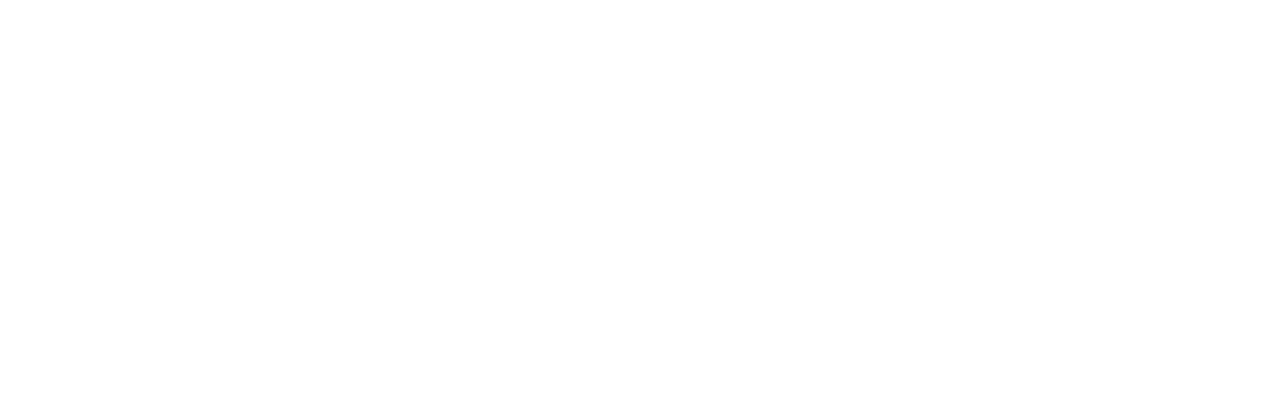
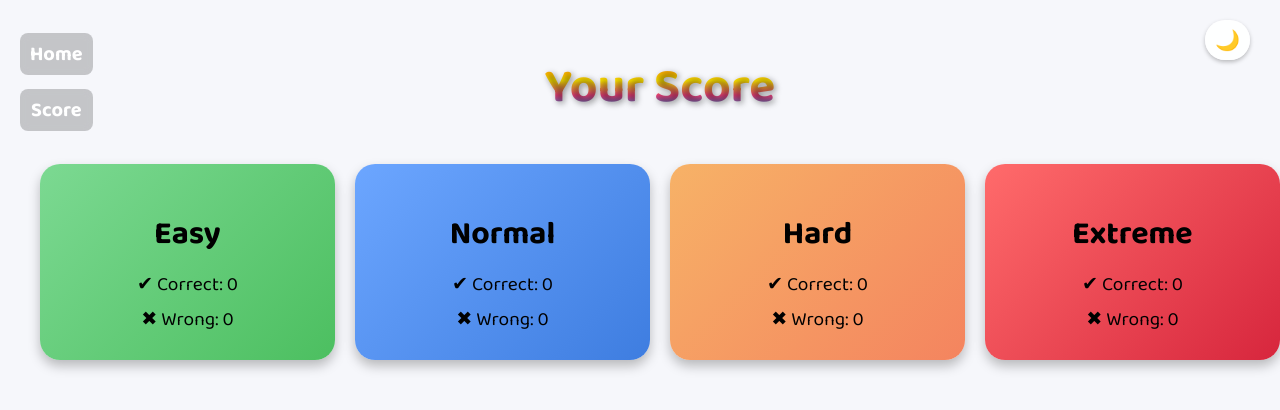
Before and after one commit to Nicole-Soares/unq-ui-nicole-soares-trabajo-final, a React (Vite) app: page /score in a window 1280 px wide. Before the commit this address had no page. Shown: the top 410 px of the page. Built offline with nearby package versions, Linux system fonts and the light colour scheme.

Commit message:
se agrego un menu junto con un score + arreglos css

```diff
--- a/src/App.jsx
+++ b/src/App.jsx
@@ -2,12 +2,17 @@ import './App.css'
 import { Routes, Route } from "react-router-dom";
 import DifficultyPage from "./pages/Difficulty/DifficultyPage";
 import GamePage from './pages/Game/GamePage';
+import ResultadosPage from './pages/Result/ResultPage';
+import ScorePage from './pages/Score/ScorePage';
 
 function App() {
   return (
     <Routes>
       <Route path="/" element={<DifficultyPage />} />
       <Route path="/preguntas" element={<GamePage />} />
+      <Route path='/resultados' element={<ResultadosPage/>} />
+      <Route path='/resultados' element={<ResultadosPage/>} />
+      <Route path='/score' element={<ScorePage/>} />
     </Routes>
   )
 }
--- /dev/null
+++ b/src/components/menu/Menu.jsx
@@ -0,0 +1,12 @@
+import { useNavigate} from "react-router-dom"
+
+export default function Menu(){
+
+    const navigate = useNavigate()
+    return(
+        <div>
+        <h1 className="menu-item" onClick={() => navigate("/")}>Home</h1>
+        <h1 className="menu-item" onClick={() => navigate("/score")}>Score</h1>
+        </div>
+    )
+}
--- a/src/pages/Difficulty/DifficultyPage.css
+++ b/src/pages/Difficulty/DifficultyPage.css
@@ -56,6 +56,50 @@
   z-index: 0;
 }
 
+.menu {
+  position: absolute;
+  top: 20px;
+  left: 20px;
+  display: flex;
+  flex-direction: column;
+  gap: 12px;
+  z-index: 20;
+}
+
+.menu-item {
+  cursor: pointer;
+  font-size: 20px;
+  color: white;
+  padding: 6px 10px;
+  border-radius: 8px;
+  background: rgba(0,0,0,0.2);
+  backdrop-filter: blur(4px);
+  transition: 0.2s;
+}
+
+.menu-item:hover {
+  background: rgba(0,0,0,0.35);
+  transform: translateX(4px);
+}
+
+/* Contenedor que centra el contenido completo */
+.content-wrapper {
+  width: 100%;
+  display: flex;
+  flex-direction: column;
+  align-items: center;   /* centra horizontal */
+  justify-content: center; /* centra vertical si querés */
+  position: relative;
+  z-index: 1;
+}
+
+.container-difficulty-character {
+  width: 50%;
+  justify-content: center;
+  display: flex;
+  flex-direction: column;
+  align-items: center;
+}
 .error-message {
   color: #ff5252;
   font-size: 18px;
@@ -90,6 +134,7 @@
   box-shadow: 0 3px 6px rgba(0, 0, 0, 0.3);
 }
 
+
 .title-trivia {
   color: white;
   text-shadow: 0 0 5px rgb(38, 0, 255), 0 0 10px rgb(204, 56, 184);
@@ -101,7 +146,7 @@
 .contenedor-personajes {
   display: flex;
   flex-direction: row;
-  width: 60%;
+  width: 100%;
   gap: 12px;
   justify-content: center;
   margin-bottom: 30px;
--- a/src/pages/Difficulty/DifficultyPage.jsx
+++ b/src/pages/Difficulty/DifficultyPage.jsx
@@ -13,6 +13,7 @@ import { useDifficulty } from "../../hooks/useDifficulty";
 import ThemeButtons from "../../components/ThemeButtons";
 import { useTheme } from "../../hooks/useTheme";
 import { getDifficulties } from "../../services/triviaApi";
+import Menu from "../../components/menu/Menu";
 
 export default function DifficultyPage() {
   const [dificultades, setDificultades] = useState([]);
@@ -63,9 +64,14 @@ export default function DifficultyPage() {
 
   return (
     <div className={`difficulty-background ${theme}`}>
+      <div className="menu">
+        <Menu/>
+      </div>
       <div className="theme-toggle-wrapper">
         <ThemeButtons />
       </div>
+      <div className="content-wrapper">
+      <div className="container-difficulty-character">
       <div>
         <h1 className="title-trivia">Trivia Game</h1>
       </div>
@@ -135,6 +141,8 @@ export default function DifficultyPage() {
           Let’s play!
         </button>
       </div>
+      </div>
+      </div>
     </div>
   );
 }
--- a/src/pages/Game/GamePage.jsx
+++ b/src/pages/Game/GamePage.jsx
@@ -10,6 +10,9 @@ import {
   checkAnswer,
   getQuestionsByDifficulty,
 } from "../../services/triviaApi";
+import { useNavigate } from "react-router-dom";
+import { addResult } from "../../utils/resultsLocalStorage";
+import Menu from "../../components/menu/Menu";
 
 export default function GamePage() {
   const [preguntas, setPreguntas] = useState([]);
@@ -25,9 +28,9 @@ export default function GamePage() {
   const [cantidadDePreguntasIncorrectas, setCantidadDePreguntasIncorrectas] =
     useState(0);
   const [errorMsg, setErrorMsg] = useState(null);
-const [timeLeft, setTimeLeft] = useState(10);
+  const [timeLeft, setTimeLeft] = useState(10);
   const timerRef = useRef(null);
-
+  const navigate = useNavigate();
   const listaDeFondos = [
     "fondo1",
     "fondo2",
@@ -54,8 +57,6 @@ const [timeLeft, setTimeLeft] = useState(10);
     "fondo10Dark",
   ];
 
-
-
   useEffect(() => {
     const fetchPreguntas = async () => {
       try {
@@ -69,10 +70,13 @@ const [timeLeft, setTimeLeft] = useState(10);
       }
     };
 
+    //no se puede acceder a las preguntas sin antes haber elegido una dificultad
+    if (difficulty === null) {
+      navigate("/");
+    }
+
     fetchPreguntas();
   }, [difficulty]);
-
-
 
   const fetchRespuesta = async (questionId, option) => {
     try {
@@ -129,9 +133,10 @@ const [timeLeft, setTimeLeft] = useState(10);
     };
   }, [currentIndex, loading, preguntas.length, cantidadDePreguntasHechas]);
 
-// Usuario responde
+
+
+  // Usuario responde
   const handleAnswer = async (questionId, option) => {
-    // si entra acá es porque ya respondio
     if (timerRef.current) {
       clearInterval(timerRef.current);
       timerRef.current = null;
@@ -146,8 +151,11 @@ const [timeLeft, setTimeLeft] = useState(10);
       setTimeout(() => {
         if (data.answer) {
           setCantidadDePreguntasCorrectas((prev) => prev + 1);
+          console.log(difficulty)
+          addResult(difficulty, 1, 0);
         } else {
           setCantidadDePreguntasIncorrectas((prev) => prev + 1);
+          addResult(difficulty, 0, 1);
         }
 
         setCantidadDePreguntasHechas((prev) => prev + 1);
@@ -160,7 +168,6 @@ const [timeLeft, setTimeLeft] = useState(10);
       setOpcionSeleccionada(null);
     }
   };
-
 
   if (loading) {
     return <Loader />;
@@ -178,19 +185,18 @@ const [timeLeft, setTimeLeft] = useState(10);
   }
 
   if (cantidadDePreguntasHechas >= preguntas.length) {
-    return (
-      <ResultadosPage
-        cantidadDePreguntasCorrectas={cantidadDePreguntasCorrectas}
-        cantidadDePreguntasIncorrectas={cantidadDePreguntasIncorrectas}
-      />
-    );
+    navigate("/resultados", {
+      replace: true,
+      state: {
+        cantidadDePreguntasCorrectas,
+        cantidadDePreguntasIncorrectas,
+      },
+    });
   }
 
   const fondoActualClass = listaDeFondos[currentIndex % listaDeFondos.length];
   const fondoActualClassDark =
     listaDeFondosDark[currentIndex % listaDeFondosDark.length];
-
-
 
   return (
     <div
@@ -200,6 +206,10 @@ const [timeLeft, setTimeLeft] = useState(10);
           : `preguntas-background ${fondoActualClassDark}`
       }
     >
+      <div className="menu">
+        <Menu />
+      </div>
+
       <div className="theme-toggle-wrapper">
         <ThemeButtons />
       </div>
--- a/src/pages/Result/ResultPage.jsx
+++ b/src/pages/Result/ResultPage.jsx
@@ -1,20 +1,33 @@
 import { MdOutlineReplay } from "react-icons/md";
-import { useNavigate } from "react-router-dom";
-import React, { useState } from "react";
+import { useNavigate, useLocation } from "react-router-dom";
+import React, { useState, useEffect } from "react";
 import Confetti from "react-confetti";
 import useWindowSize from "../../hooks/useWindowSize";
 import "./ResultPage.css";
 import ModalShare from "../../components/modales/ModalShare";
+import Menu from "../../components/menu/Menu";
 
-export default function ResultadosPage({
-  cantidadDePreguntasCorrectas,
-  cantidadDePreguntasIncorrectas,
-}) {
+export default function ResultadosPage() {
+const { state } = useLocation();
   const navigate = useNavigate();
   //hook del tamaño de la ventana actual
   const { width, height } = useWindowSize();
 
   const [shareMenuOpen, setShareMenuOpen] = useState(false);
+
+
+  useEffect(() => {
+    if (!state) {
+      navigate("/");
+    }
+  }, [state, navigate]);
+
+  if (!state) return null;
+
+
+  const { cantidadDePreguntasCorrectas, cantidadDePreguntasIncorrectas } =
+    state;
+
 
   const openShareMenu = () => {
     setShareMenuOpen(true);
@@ -27,6 +40,8 @@ export default function ResultadosPage({
   const handlerRepetir = () => {
     navigate("/");
   };
+
+
 
   return (
     <div className="resultados-background">
--- /dev/null
+++ b/src/pages/Score/ScorePage.css
@@ -0,0 +1,84 @@
+/* CONTENEDOR GENERAL */
+.score-container {
+    padding: 20px;
+    text-align: center;
+    font-family: "Baloo 2", sans-serif; /* muy estilo juegos */
+    height: 100%;
+    width: 100%;
+  }
+
+  .score-container.light{
+    background-color: #f6f7fb;
+  }
+
+  .score-container.dark{
+    background-color: black;
+  }
+
+  /* TITULO */
+  .score-title {
+    font-size: 3rem;
+    margin-bottom: 20px;
+    text-shadow: 2px 2px 6px rgba(0, 0, 0, 0.4);
+
+      background: -webkit-linear-gradient(#00c853,
+      #ff8f00,
+      #ffe600,
+      #ec407a,
+      #1e88e5,
+      #f44336);
+  -webkit-background-clip: text;
+  -webkit-text-fill-color: transparent;
+  }
+
+  /* GRID DE TARJETAS */
+  .score-grid {
+    display: grid;
+    grid-template-columns: repeat(auto-fit, minmax(230px, 1fr));
+    gap: 20px;
+    padding: 20px;
+  }
+
+  /* TARJETAS */
+  .score-card {
+    padding: 20px 15px;
+    border-radius: 20px;
+    font-size: 1.3rem;
+    background: rgba(255, 255, 255, 0.15);
+    backdrop-filter: blur(6px);
+    box-shadow: 0 6px 12px rgba(0, 0, 0, 0.25);
+    transition: transform 0.15s ease-in-out;
+  }
+
+  /* Hover animado */
+  .score-card:hover {
+    transform: scale(1.05);
+  }
+
+  /* Colores estilo Preguntados por dificultad */
+  .easy {
+    background: linear-gradient(135deg, #7cd992, #4cbf60);
+  }
+
+  .normal {
+    background: linear-gradient(135deg, #6ca6ff, #3e7de0);
+  }
+
+  .hard {
+    background: linear-gradient(135deg, #f7b267, #f4845f);
+  }
+
+  .extreme {
+    background: linear-gradient(135deg, #ff6b6b, #d7263d);
+  }
+
+  /* Texto dentro de las tarjetas */
+  .score-card h2 {
+    margin-bottom: 12px;
+    font-size: 2rem;
+  }
+
+  .score-card p {
+    font-size: 1.2rem;
+    margin: 6px 0;
+  }
--- /dev/null
+++ b/src/pages/Score/ScorePage.jsx
@@ -0,0 +1,47 @@
+import { getScores } from "../../utils/resultsLocalStorage";
+import Menu from "../../components/menu/Menu";
+import "./ScorePage.css";
+import ThemeButtons from "../../components/ThemeButtons";
+import { useTheme } from "../../hooks/useTheme";
+export default function ScorePage() {
+  const scores = getScores();
+  const { theme } = useTheme();
+
+  return (
+    <div className={`score-container ${theme}`}>
+      <div className="menu">
+        <Menu />
+      </div>
+      <div className="theme-toggle-wrapper">
+        <ThemeButtons />
+      </div>
+      <h1 className="score-title">Your Score</h1>
+
+      <div className="score-grid">
+        <div className="score-card easy">
+          <h2>Easy</h2>
+          <p>✔ Correct: {scores.easy.correct}</p>
+          <p>✖ Wrong: {scores.easy.wrong}</p>
+        </div>
+
+        <div className="score-card normal">
+          <h2>Normal</h2>
+          <p>✔ Correct: {scores.normal.correct}</p>
+          <p>✖ Wrong: {scores.normal.wrong}</p>
+        </div>
+
+        <div className="score-card hard">
+          <h2>Hard</h2>
+          <p>✔ Correct: {scores.hard.correct}</p>
+          <p>✖ Wrong: {scores.hard.wrong}</p>
+        </div>
+
+        <div className="score-card extreme">
+          <h2>Extreme</h2>
+          <p>✔ Correct: {scores.extreme.correct}</p>
+          <p>✖ Wrong: {scores.extreme.wrong}</p>
+        </div>
+      </div>
+    </div>
+  );
+}
--- /dev/null
+++ b/src/utils/resultsLocalStorage.jsx
@@ -0,0 +1,38 @@
+const KEY = "trivia_scores";
+
+const BASE = {
+  easy: { correct: 0, wrong: 0 },
+  normal: { correct: 0, wrong: 0 },
+  hard: { correct: 0, wrong: 0 },
+  extreme: { correct: 0, wrong: 0 },
+};
+
+export function getScores() {
+  const data = localStorage.getItem(KEY);
+  const parsed = data ? JSON.parse(data) : {};
+
+  // para tener los cuatro niveles
+  return {
+    easy: parsed.easy ?? BASE.easy,
+    normal: parsed.normal ?? BASE.normal,
+    hard: parsed.hard ?? BASE.hard,
+    extreme: parsed.extreme ?? BASE.extreme,
+  };
+}
+
+export function addResult(difficulty, correctIncrement, wrongIncrement) {
+  const scores = getScores();
+
+  const current = scores[difficulty];
+
+  scores[difficulty] = {
+    correct: current.correct + correctIncrement,
+    wrong: current.wrong + wrongIncrement,
+  };
+
+  localStorage.setItem(KEY, JSON.stringify(scores));
+}
+
+export function resetScores() {
+  localStorage.removeItem(KEY);
+}
```
